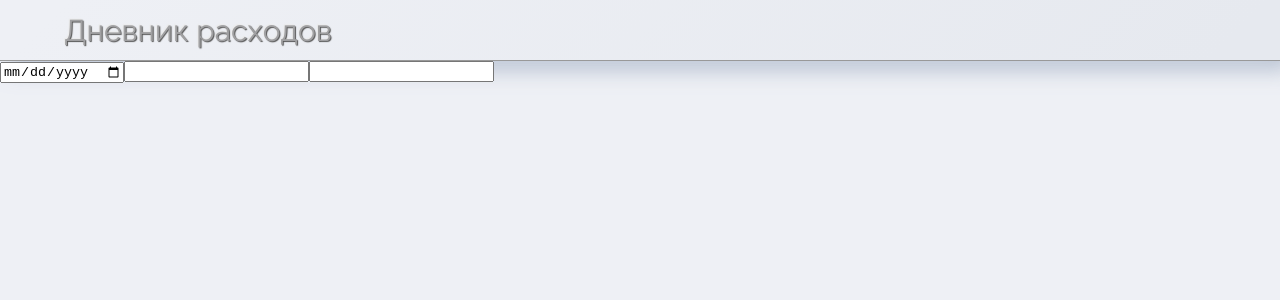
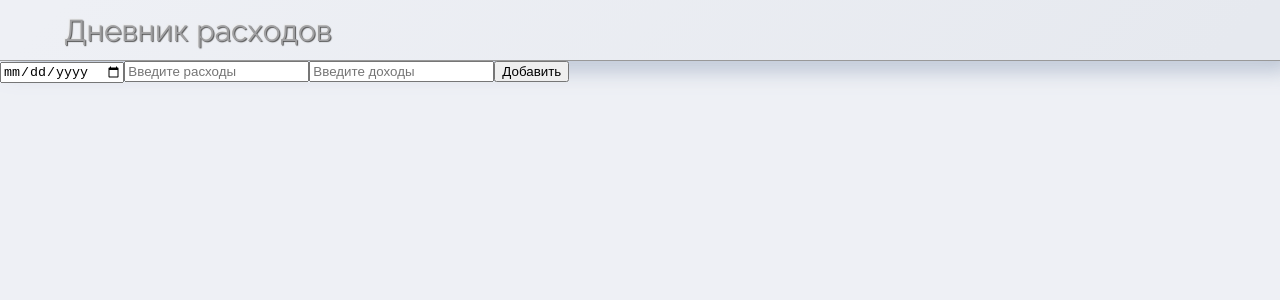
Before and after one commit to RinatYR/day-app, a React (Create React App) app: page / in a window 1280 px wide. Shown: the top 300 px of the page. Built offline with nearby package versions, Linux system fonts and the light colour scheme.

Commit message:
добавили функцию с вводом только чисел в абсолютном значении

```diff
--- a/src/components/app/App.js
+++ b/src/components/app/App.js
@@ -2,7 +2,7 @@ import './App.css';
 import Header from '../header/Header';
 import PayList from '../pay-list/PayList';
 import { useContext, useState } from 'react';
-import { getDateNow } from '../../utils/formUtils';
+import { getDateNow, clearSymbol } from '../../utils/formUtils';
 
 const payItems = [
   {day: '07', mounth: 'ЯНВ', year: '20', positive: 3000, negative: 543},
@@ -18,17 +18,24 @@ const payItems = [
 
 function App() {
 
+  /*Стейт даты   */
 const [date, setDate] = useState(getDateNow());
 
-const handlerInputText = (e) => {
+/*Стейт расхода   */
+const [negative, setNegative] = useState('');
 
-  /*ограничить длину ввода*/
-//  const value = e.target.value.length < 10 ? e.target.value : inputText;
+/*Стейт дохода   */
+const [positive, setPositive] = useState('');
 
-/*сжать пробелы */
-// const value = e.target.value.trim();
-//  setInputText(value);
-};
+// const handlerInputText = (e) => {
+
+//   /*ограничить длину ввода*/
+// //  const value = e.target.value.length < 10 ? e.target.value : inputText;
+
+// /*сжать пробелы */
+// // const value = e.target.value.trim();
+// //  setInputText(value);
+// };
 
 // let numOne = '';
 // const numArr = [];
@@ -51,9 +58,9 @@ const handlerInputText = (e) => {
       {/* <PayList payItems={payItems} /> */}
       <div>
           <input type="date" onInput={(e) => setDate(e.target.value)} value={date}/>
-          <input type="text" onInput={(e) => console.log(e.target.value)}/>
-          <input type="text" onInput={(e) => console.log(e.target.value)}/>
-
+          <input type="text" onInput={(e) => setNegative(clearSymbol(e.target.value))} value={negative} placeholder="Введите расходы"/>
+          <input type="text" onInput={(e) => setPositive(e.target.value)} value={positive} placeholder="Введите доходы"/>
+          <button>Добавить</button>
       </div>
       {/* <input type="text" onInput={handlerInputText} value={inputText}/>
       <button class="num" onClick={buttonClick}>1</button> */}
--- a/src/utils/formUtils.js
+++ b/src/utils/formUtils.js
@@ -7,5 +7,13 @@ export const getDateNow = () => {
     const monthNow = dateNow.getMonth() < 10 ? '0' + dateNow.getMonth() : dateNow.getMonth();
     const dayNow = dateNow.getDate() < 10 ? '0' + dateNow.getDate() : dateNow.getDate();
     return `${yearNow}-${monthNow}-${dayNow}`
+  }
+
+
+
+  export const clearSymbol = (str) => {
+
+    const num = Math.abs(parseInt(str));
+    return num ? num : '';  /*если num не число, то передаем 0, иначе num*/
 
   }
```
